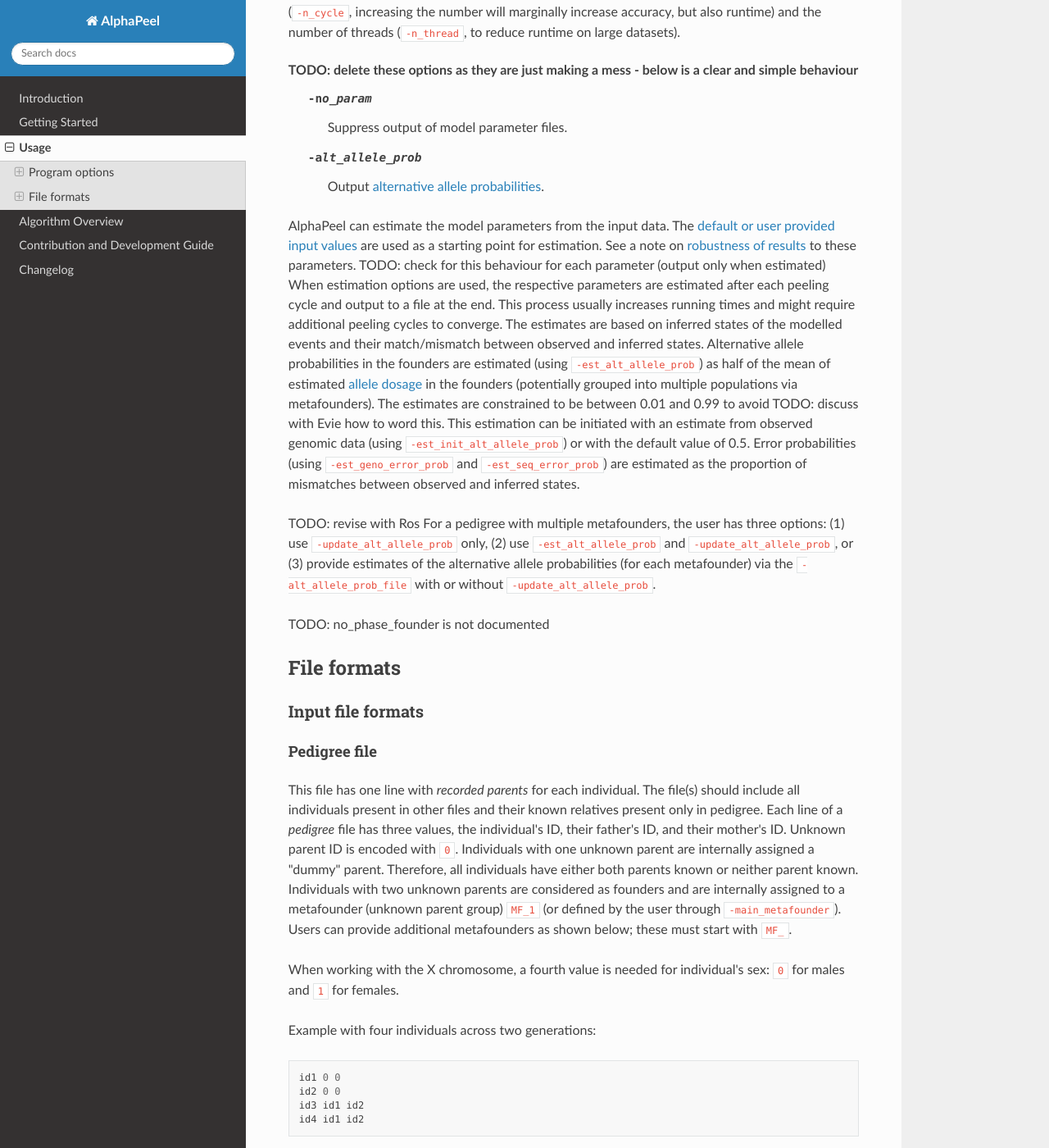
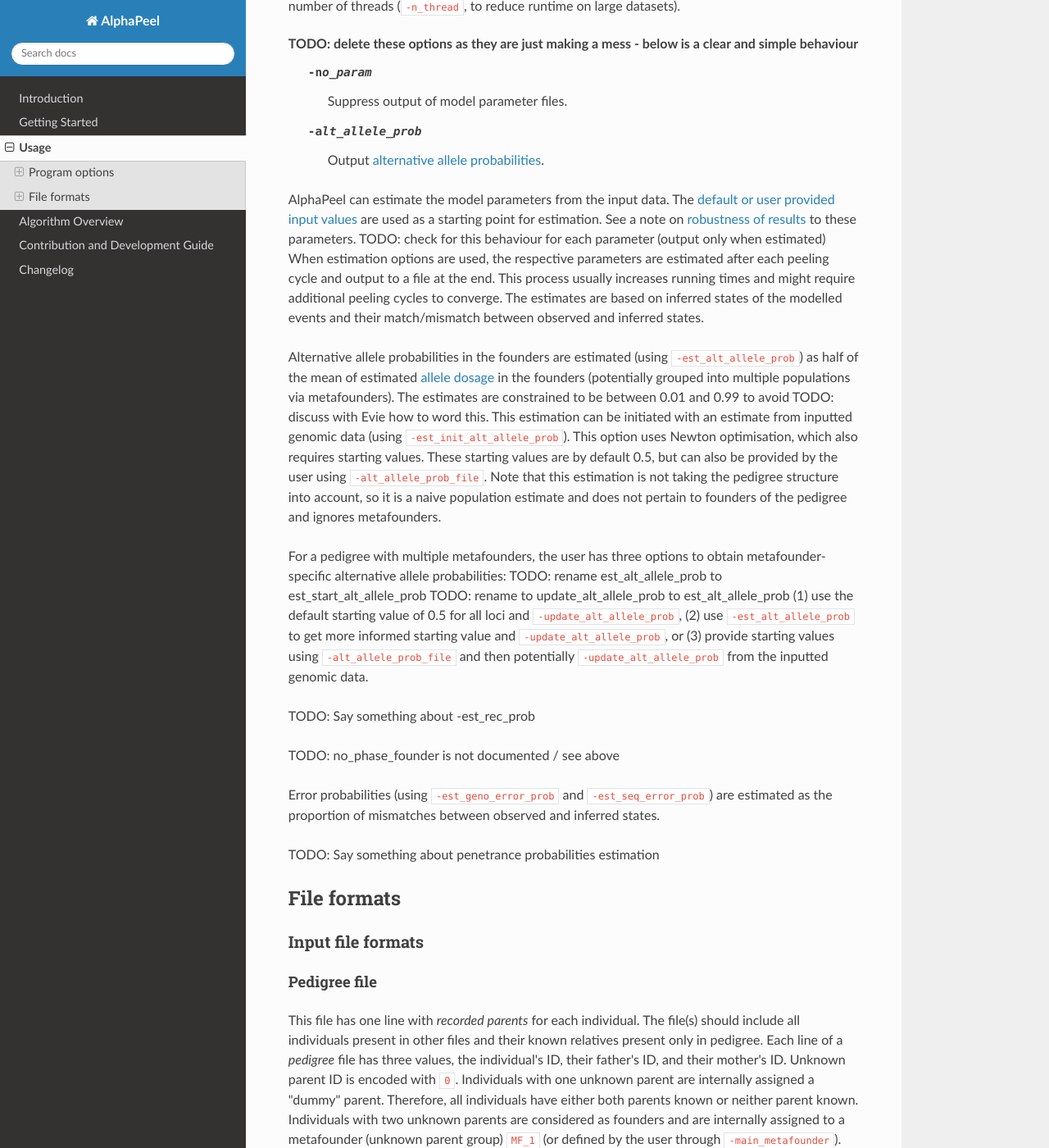
Before and after one commit to AlphaGenes/AlphaPeel, a Sphinx documentation site: the page built from docs/source/usage.rst, in a window 1280 px wide and 1400 px high, scrolled down 5385 px. Shown: the whole window at 82% size. Built offline with Sphinx 7.4.7 and the Read the Docs theme 3.1.0, drawn with Linux system fonts in a browser that asks for light colours; some of the changed text lies outside the part shown.

Commit message:
Work in progress with Ros

```diff
--- a/docs/source/usage.rst
+++ b/docs/source/usage.rst
@@ -73,10 +73,10 @@
                           Sequence error :ref:`probability <prob_freq_rate>`.
                           Must not be 0.
                           Default: 0.001.
-TODO: rename to pheno_penetrance_prob_file
-      -pheno_penetrance_file [PHENO_PENETRANCE_FILE ...]
+      -pheno_penetrance_prob_file
+                          [PHENO_PENETRANCE_PROB_FILE ...]
                           Phenotype penetrance :ref:`probability <prob_freq_rate>` file
-                          (:ref:`see format details <pheno_penetrance_prob_file_format_input>`).
+                          (:ref:`see format details <pheno_penetrance_prob_file_format>`).
 
 |Software| requires a pedigree file (``-ped_file``) and
 one or more genomic data files to run the analysis.
@@ -266,26 +264,28 @@
                             Default: 1.
 
     Estimation of model parameters:
-TODO: review this text with Ros
-TODO: rename to est_init_alt_allele_prob
-      -est_alt_allele_prob  Estimate initial alternative allele probabilities using
-                            all observed genotypes prior to peeling.
+TODO: rename to est_start_alt_allele_prob
+      -est_alt_allele_prob  Estimate starting alternative allele probabilities using
+                            all inputted genomic data prior to peeling.
 TODO: rename to est_alt_allele_prob
       -update_alt_allele_prob
-                            Estimate :ref:`alternative allele probabilities <alt_allele_prob_file_format_output>`
+                            Estimate :ref:`alternative allele probabilities <alt_allele_prob_file_format>`
                             for each metafounder after each peeling cycle.
 TODO: -est_rec_prob is not recognised
       -est_rec_prob         Estimate :ref:`recombination probabilities <rec_prob_file_format_output>`
                             after each peeling cycle.
-TODO: no_phase_founder is not documented
+TODO: no_phase_founder is not documented - talking to Ros she noticed that
+      the default behaviour is to phase heterozygous genotypes in founders
+      in some way (TODO: what way - she noticed it is not driven by data possibly?!)
+      and this flag suppresses this behaviour.
       -no_phase_founder     Phase a heterozygous allele in one of the
                             founders (if such an allele can be found).
       -est_geno_error_prob  Estimate :ref:`genotype error probability <geno_error_prob_file_format_output>`
                             after each peeling cycle.
       -est_seq_error_prob   Estimate :ref:`sequence error probability <seq_error_prob_file_format_output>`
                             after each peeling cycle.
-TODO: rename this to est_pheno_penetrance_prob
-      -est_pheno_error_prob Estimate :ref:`phenotype penetrance probabilities <pheno_error_prob_file_format_output>`
+      -est_pheno_penetrance_prob
+                            Estimate :ref:`phenotype penetrance probabilities <pheno_error_prob_file_format_output>`
                             after each peeling cycle.
 
 Computational effort and speed of |Software| can be controlled with
@@ -310,6 +310,7 @@
 might require additional peeling cycles to converge.
 The estimates are based on inferred states of the modelled events and
 their match/mismatch between observed and inferred states.
+
 Alternative allele probabilities in the founders are estimated
 (using ``-est_alt_allele_prob``)
 as half of the mean of estimated :ref:`allele dosage <dosage_file_format>`
@@ -317,20 +318,34 @@
 metafounders).
 The estimates are constrained to be between 0.01 and 0.99
 to avoid TODO: discuss with Evie how to word this.
-This estimation can be initiated with an estimate from observed genomic data
-(using ``-est_init_alt_allele_prob``) or with the default value of 0.5.
+This estimation can be initiated with an estimate from inputted genomic data
+(using ``-est_init_alt_allele_prob``).
+This option uses Newton optimisation, which also requires starting values.
+These starting values are by default 0.5,
+but can also be provided by the user using ``-alt_allele_prob_file``.
+Note that this estimation is not taking the pedigree structure into account,
+so it is a naive population estimate and does not pertain to founders of the pedigree
+and ignores metafounders.
+
+For a pedigree with multiple metafounders,
+the user has three options to obtain metafounder-specific alternative allele probabilities:
+TODO: rename est_alt_allele_prob to est_start_alt_allele_prob
+TODO: rename to update_alt_allele_prob to est_alt_allele_prob
+(1) use the default starting value of 0.5 for all loci and
+``-update_alt_allele_prob``,
+(2) use ``-est_alt_allele_prob`` to get more informed starting value and
+``-update_alt_allele_prob``, or
+(3) provide starting values using ``-alt_allele_prob_file`` and
+then potentially ``-update_alt_allele_prob`` from the inputted genomic data.
+
+TODO: Say something about -est_rec_prob
+
+TODO: no_phase_founder is not documented / see above
+
 Error probabilities (using ``-est_geno_error_prob`` and ``-est_seq_error_prob``)
 are estimated as the proportion of mismatches between observed and inferred states.
 
-TODO: revise with Ros
-For a pedigree with multiple metafounders,
-the user has three options:
-(1) use ``-update_alt_allele_prob`` only,
-(2) use ``-est_alt_allele_prob`` and ``-update_alt_allele_prob``, or
-(3) provide estimates of the alternative allele probabilities (for each metafounder)
-via the ``-alt_allele_prob_file`` with or without ``-update_alt_allele_prob``.
-
-TODO: no_phase_founder is not documented
+TODO: Say something about penetrance probabilities estimation
 
 .. _file_formats:
 
@@ -553,67 +568,6 @@
 TODO: how does seg_file look like?
 TODO: how does seg_map_file look like?
 
-TODO: move/merge with Parameter file formats section
-      update links to alt_allele_prob_file_format
-
-.. _alt_allele_prob_file_format:
-
-Alternative allele probability file
-===================================
-
-This file has one line with
-*alternative allele probabilities* for each metafounder.
-It provides a way to include known information on allele probabilities
-in the pedigree founders (base population).
-The file should include all metafounders present in pedigrees.
-The first value in each line is the metafounder's ID.
-The remaining values are alternative allele probabilities for all loci.
-The default alternative allele probabilities are 0.5 for each locus.
-If you do not have information for some loci, provide 0.5 for those loci.
-
-Example with one metafounder and four loci:
-
-::
-
-  MF_1 0.30 0.21 0.44 0.24
-
-Example with two metafounders and four loci:
-
-::
-
-  MF_1 0.30 0.21 0.44 0.24
-  MF_2 0.40 0.34 0.25 0.40
-
-TODO: move/merge with Parameter file formats section
-      update links to pheno_penetrance_prob_file_format_input
-
-.. _pheno_penetrance_prob_file_format_input:
-
-Phenotype penetrance probability file
-=====================================
-
-This file has one line with
-*phenotype penetrance probabilities* for each distinct genotype impacting a phenotype.
-It provides a way to include known relationship between genotypes and phenotypes.
-The file should include all phenotypes present in phenotype files
-(current phenotype functionality works only with one locus and one trait).
-Specifically, one line contains conditional probabilities of
-possible phenotypes for each true *phased genotype*,
-including phenotyping errors or other deviations.
-Each column represents a different phenotype state
-(ordered from ``0`` to the total number of states), and
-each row represents the :ref:`phased genotypes <zero_one_two_etc>`
-(``aa``, ``aA``, ``Aa``, and ``AA``).
-
-Example for a monogenic recessive binary trait:
-
-::
-
-  0.9 0.1
-  0.9 0.1
-  0.9 0.1
-  0.1 0.9
-
 .. _output_file_formats:
 
 Output file formats
@@ -796,6 +750,8 @@
 ``m`` *maternal* allele, and
 ``-`` the allele that was not inherited.
 
+TODO: Do we need a diagram for this maybe even show the 4 cases so we bring home the message!?
+
 The first value in each line is the individual ID.
 The remaining values are segregation probabilities at each locus.
 
@@ -849,11 +805,47 @@
   id4 0.9000
   id4 0.1000
 
-.. _alt_allele_prob_file_format_output:
+.. _param_file_format:
 
 Parameter file formats
 ----------------------
 
+.. _alt_allele_prob_file_format:
+
+Alternative allele probability file
+===================================
+
+TODO: by row or by col? We think we will do it such that
+      metafounders are in columns and loci are in rows.
+      So, the task is to use this text below and modify it
+      accordingly and then merge the two alt allele prob file format
+      section below into one. Ros will lead on this with code
+      and documentation.
+
+This file has one line with
+*alternative allele probabilities* for each metafounder.
+It provides a way to include known information on allele probabilities
+in the pedigree founders (base population).
+The file should include all metafounders present in pedigrees.
+The first value in each line is the metafounder's ID.
+The remaining values are alternative allele probabilities for all loci.
+The default alternative allele probabilities are 0.5 for each locus.
+If you do not have information for some loci, provide 0.5 for those loci.
+
+Example with one metafounder and four loci:
+
+::
+
+  MF_1 0.30 0.21 0.44 0.24
+
+Example with two metafounders and four loci:
+
+::
+
+  MF_1 0.30 0.21 0.44 0.24
+  MF_2 0.40 0.34 0.25 0.40
+
+TODO: See the above duplicate section
 Alternative allele probability file
 ===================================
 
@@ -923,11 +915,29 @@
   0.000362
   0.000100
 
-.. _pheno_penetrance_prob_file_format_output:
+.. _pheno_penetrance_prob_file_format:
 
 Phenotype penetrance probability file
 =====================================
 
-The ``.pheno_penetrance_prob.txt`` file TODO
+This file has one line with
+*phenotype penetrance probabilities* for each distinct genotype impacting a phenotype.
+It provides a way to include known relationship between genotypes and phenotypes.
+The file should include all phenotypes present in phenotype files
+(current phenotype functionality works only with one locus and one trait).
+Specifically, one line contains conditional probabilities of
+possible phenotypes for each true *phased genotype*,
+including phenotyping errors or other deviations.
+Each column represents a different phenotype state
+(ordered from ``0`` to the total number of states), and
+each row represents the :ref:`phased genotypes <zero_one_two_etc>`
+(``aa``, ``aA``, ``Aa``, and ``AA``).
 
-TODO: Check if identical to the :ref:`input version <pheno_penetrance_prob_file_format_input>`?`
+Example for a monogenic recessive binary trait:
+
+::
+
+  0.9 0.1
+  0.9 0.1
+  0.9 0.1
+  0.1 0.9
```
Also changed, not shown: other parts of docs/source/usage.rst (+2 -4 lines).
